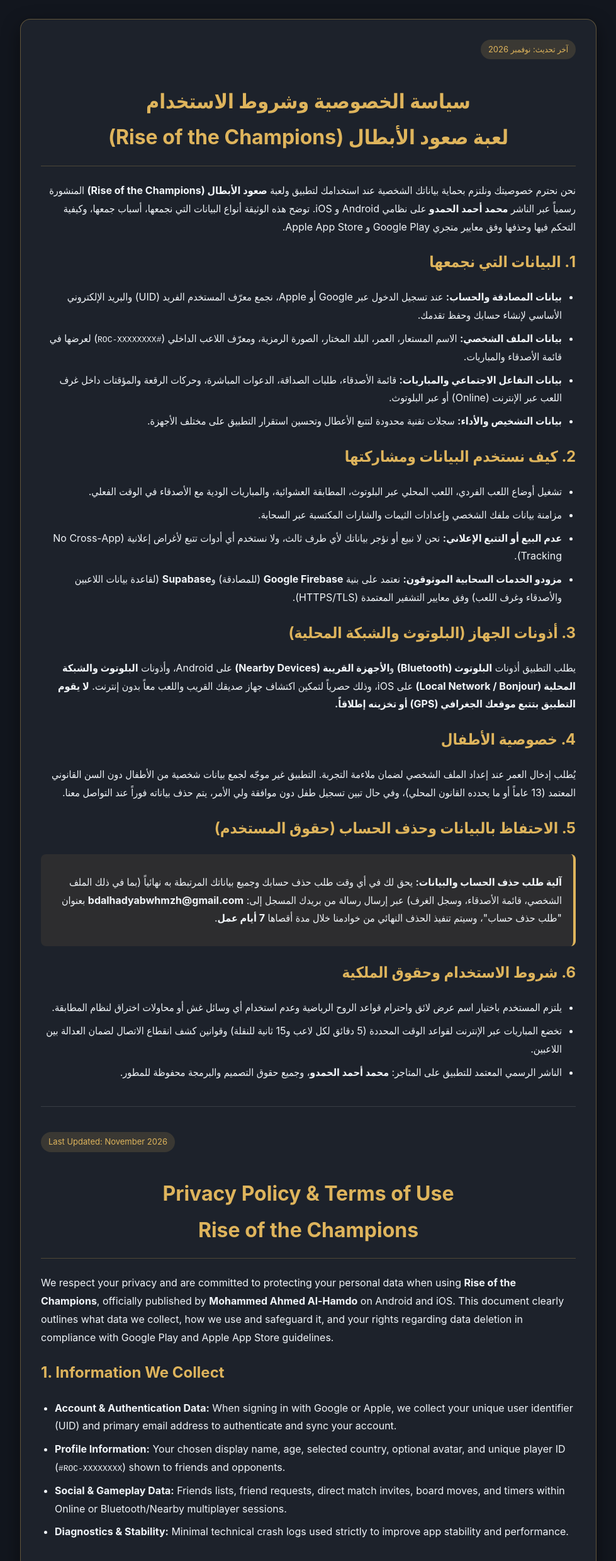
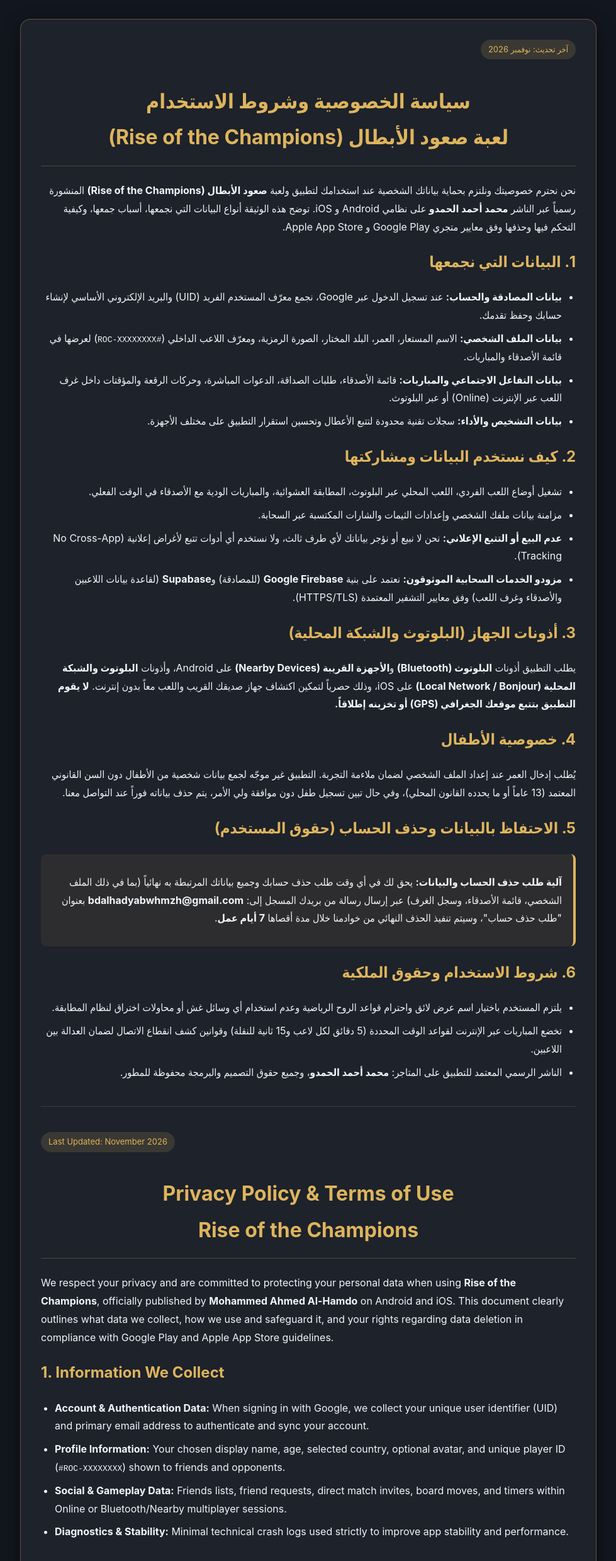
Before and after one commit to bdalhadyabwhmzh-svg/privacy-policy, a plain HTML site: page index.html in a window 1280 px wide. Shown: the top 2478 px of the page at 63% size, without its empty margins (150-1129 px from the left). Drawn offline with Linux system fonts and the light colour scheme.

Commit message:
Update authentication data descriptions in privacy policy

```diff
--- a/index.html
+++ b/index.html
@@ -83,7 +83,7 @@
 
       <h2>1. البيانات التي نجمعها</h2>
       <ul>
-        <li><strong>بيانات المصادقة والحساب:</strong> عند تسجيل الدخول عبر Google أو Apple، نجمع معرّف المستخدم الفريد (UID) والبريد الإلكتروني الأساسي لإنشاء حسابك وحفظ تقدمك.</li>
+        <li><strong>بيانات المصادقة والحساب:</strong> عند تسجيل الدخول عبر Google، نجمع معرّف المستخدم الفريد (UID) والبريد الإلكتروني الأساسي لإنشاء حسابك وحفظ تقدمك.</li>
         <li><strong>بيانات الملف الشخصي:</strong> الاسم المستعار، العمر، البلد المختار، الصورة الرمزية، ومعرّف اللاعب الداخلي (<code>#ROC-XXXXXXXX</code>) لعرضها في قائمة الأصدقاء والمباريات.</li>
         <li><strong>بيانات التفاعل الاجتماعي والمباريات:</strong> قائمة الأصدقاء، طلبات الصداقة، الدعوات المباشرة، وحركات الرقعة والمؤقتات داخل غرف اللعب عبر الإنترنت (Online) أو عبر البلوتوث.</li>
         <li><strong>بيانات التشخيص والأداء:</strong> سجلات تقنية محدودة لتتبع الأعطال وتحسين استقرار التطبيق على مختلف الأجهزة.</li>
@@ -127,7 +127,7 @@
 
       <h2>1. Information We Collect</h2>
       <ul>
-        <li><strong>Account & Authentication Data:</strong> When signing in with Google or Apple, we collect your unique user identifier (UID) and primary email address to authenticate and sync your account.</li>
+        <li><strong>Account & Authentication Data:</strong> When signing in with Google, we collect your unique user identifier (UID) and primary email address to authenticate and sync your account.</li>
         <li><strong>Profile Information:</strong> Your chosen display name, age, selected country, optional avatar, and unique player ID (<code>#ROC-XXXXXXXX</code>) shown to friends and opponents.</li>
         <li><strong>Social & Gameplay Data:</strong> Friends lists, friend requests, direct match invites, board moves, and timers within Online or Bluetooth/Nearby multiplayer sessions.</li>
         <li><strong>Diagnostics & Stability:</strong> Minimal technical crash logs used strictly to improve app stability and performance.</li>
```
